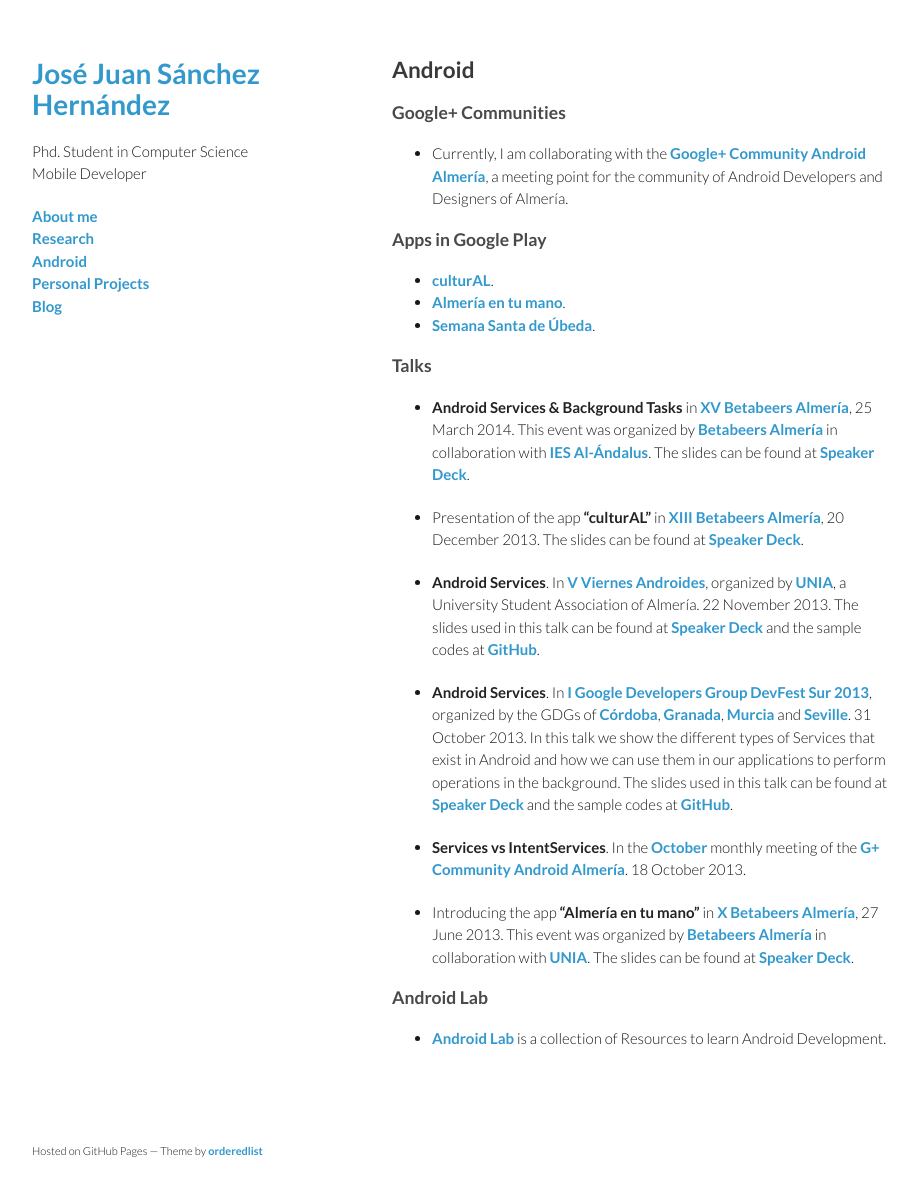
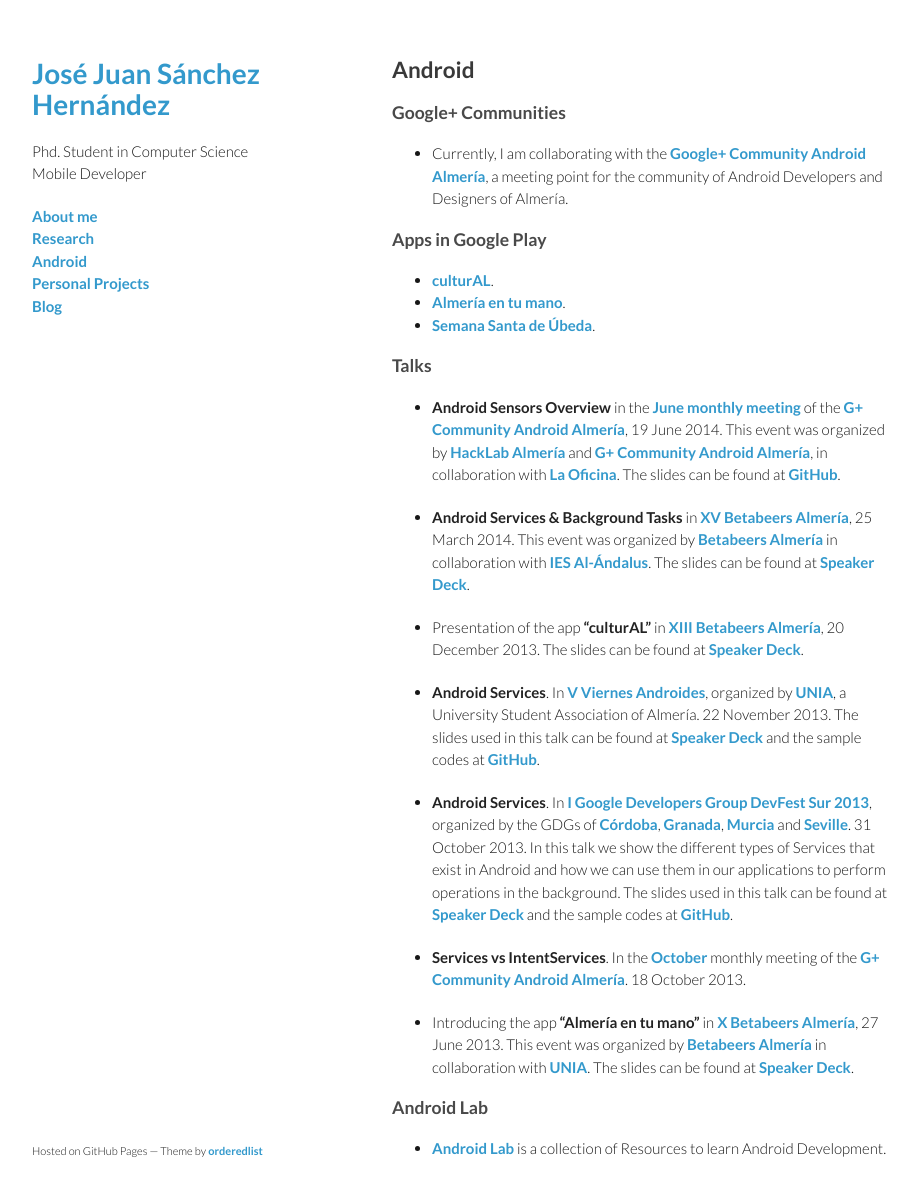
Before and after one commit to josejuansanchez/josejuansanchez.github.io, a Jekyll site: the page built from android/index.md, in a window 1280 px wide and 1230 px high. Shown: the top 1196 px of the window, without its empty margins (178-1096 px from the left). Built offline with Jekyll 4.4.1, drawn with Linux system fonts in a browser that asks for light colours.

Commit message:
Update index.md

```diff
--- a/android/index.md
+++ b/android/index.md
@@ -14,6 +14,8 @@
   - [Semana Santa de Úbeda](https://play.google.com/store/apps/details?id=org.josejuansanchez.semanasantadeubeda).
 
 ### Talks
+  * **Android Sensors Overview** in the [June monthly meeting](https://plus.google.com/u/0/events/c413kli326rdrf6ufgro4jecjm8) of the [G+ Community Android Almería](https://plus.google.com/u/0/communities/105420979515011141876), 19 June 2014. This event was organized by [HackLab Almería](http://hacklabalmeria.net) and [G+ Community Android Almería](https://plus.google.com/u/0/communities/105420979515011141876), in collaboration with [La Oficina](http://laoficinacultural.org). The slides can be found at [GitHub](http://josejuansanchez.org/android-sensors-overview/).
+
   * **Android Services & Background Tasks** in [XV Betabeers Almería](http://betabeers.com/event/xv-betabeers-almeria-1691/), 25 March 2014. This event was organized by [Betabeers Almería](https://twitter.com/betabeersALM) in collaboration with [IES Al-Ándalus](http://www.iesalandalus.org). The slides can be found at [Speaker Deck](https://speakerdeck.com/josejuansanchez/android-services-and-background-tasks).
 
   * Presentation of the app **"culturAL"** in [XIII Betabeers Almería](http://betabeers.com/event/xiii-betabeers-almeria-1429/), 20 December 2013. The slides can be found at [Speaker Deck](https://speakerdeck.com/josejuansanchez/cultural).
```
